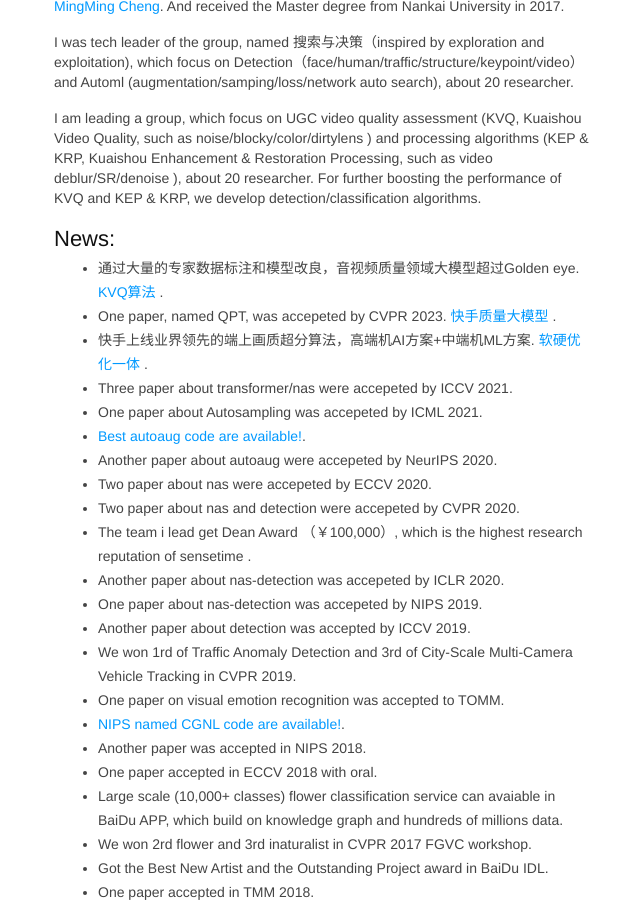
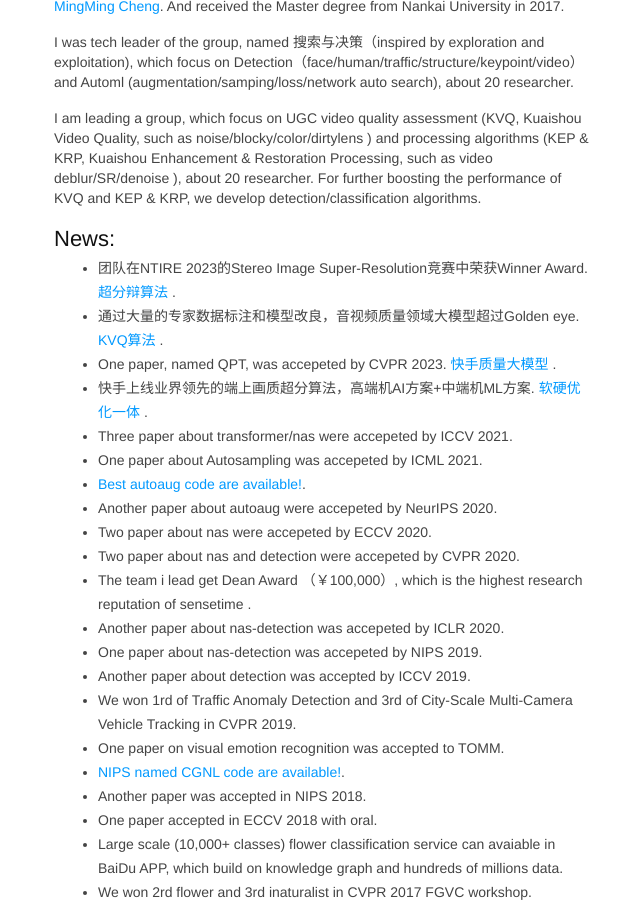
Before and after one commit to msunming/msunming.github.io, a Jekyll site: the page index.html, which Jekyll copies as it is, in a window 1280 px wide and 900 px high, scrolled down 586 px. Shown: the whole window, without its empty margins (106-746 px from the left). Built offline with Jekyll 4.4.1, drawn with Linux system fonts in a browser that asks for light colours.

Commit message:
Update index.html

```diff
--- a/index.html
+++ b/index.html
@@ -466,6 +466,7 @@ pre .markdown .emphasis {
 
 	        <h2>News:</h2>
 		<ul>
+	    <li> 团队在NTIRE 2023的Stereo Image Super-Resolution竞赛中荣获Winner Award.<a href="https://mp.weixin.qq.com/s/CVXwfh9gxCw7j9ugE7V3LA"> 超分辩算法 </a>.</li>
 	    <li> 通过大量的专家数据标注和模型改良，音视频质量领域大模型超过Golden eye.<a href=" https://mp.weixin.qq.com/s/1Lx1Iqly1-0ZubzDwei5SA"> KVQ算法 </a>.</li>
 	    <li> One paper, named QPT,  was accepeted by CVPR 2023.<a href=" https://mp.weixin.qq.com/s/qvbwgfcJmO0x_uCV4fMHsQ"> 快手质量大模型 </a>.</li>
 	    <li> 快手上线业界领先的端上画质超分算法，高端机AI方案+中端机ML方案. <a href=" https://mp.weixin.qq.com/s/c0VxPw3uVoWpelsYtn8wEg"> 软硬优化一体 </a>.</li>
```
